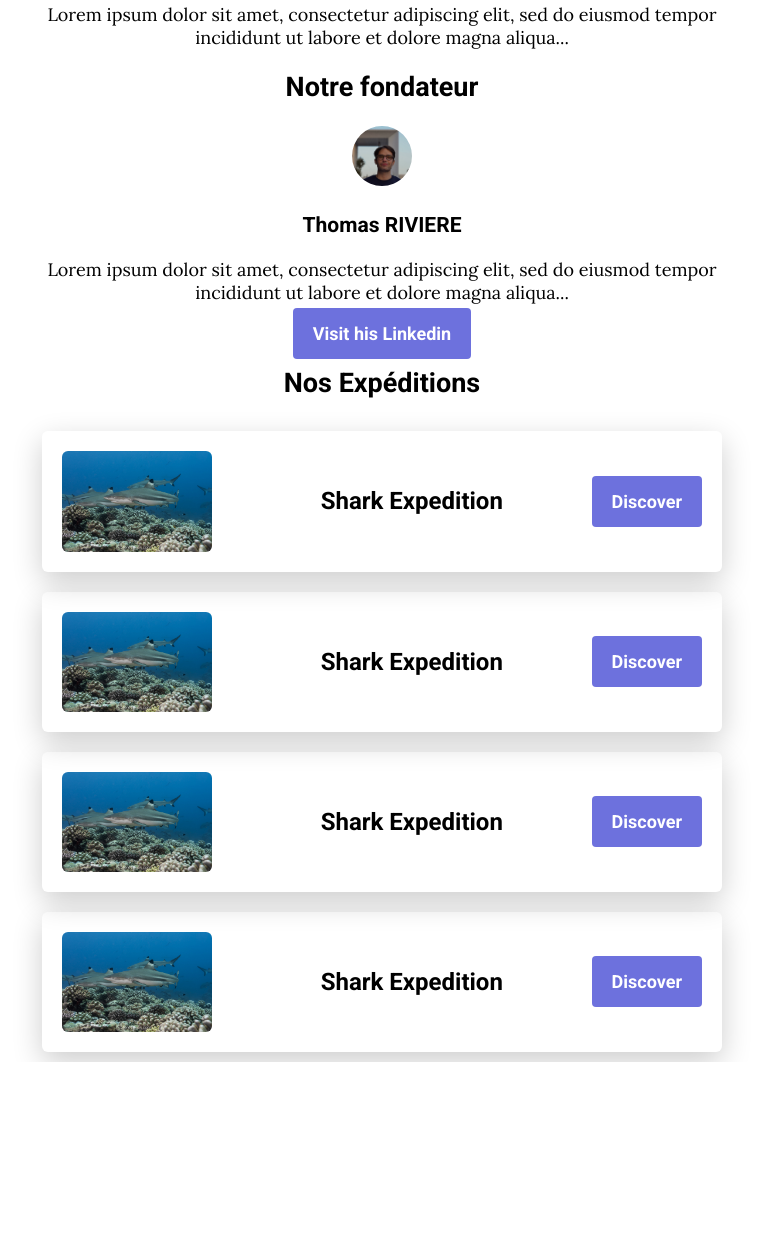
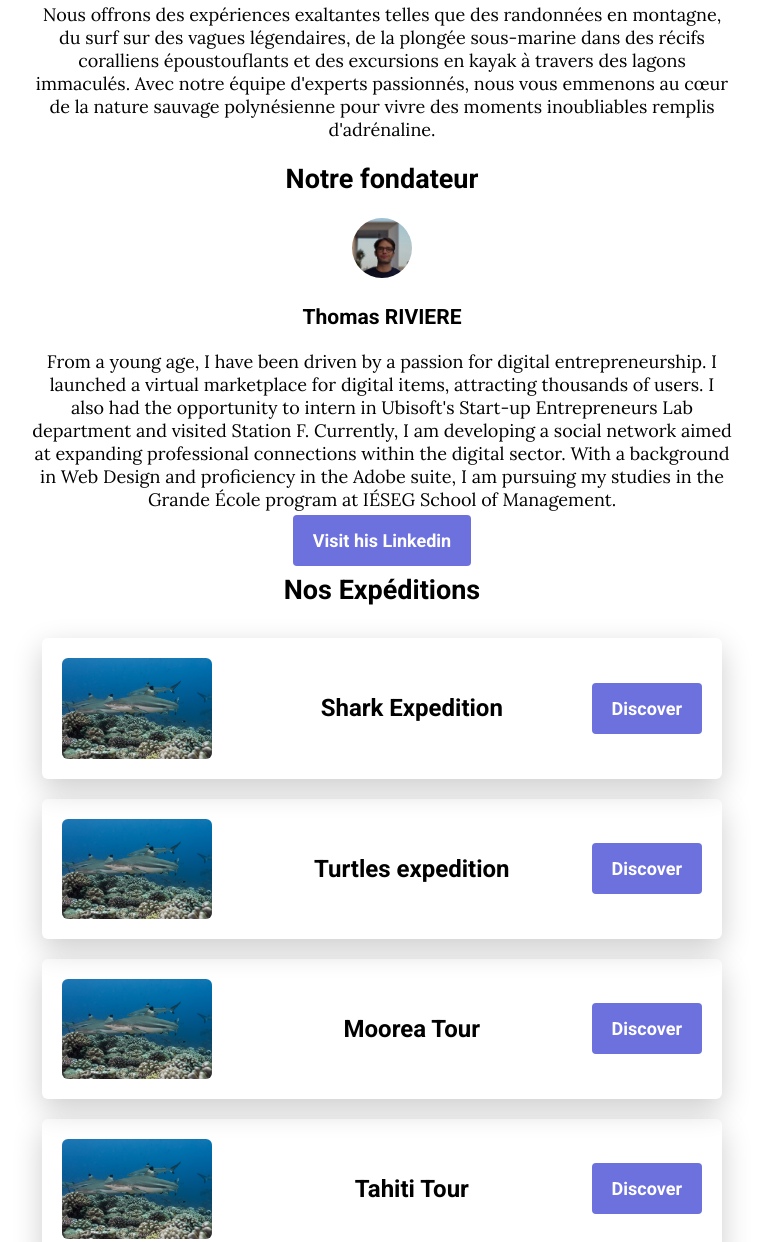
Before and after one commit to thomasrivi/startup-website, a plain HTML site: page index.html in a window 1280 px wide. Shown: the part 582-1824 px from the top of the page, without its empty margins (258-1021 px from the left). Before the commit the page ends 1644 px from the top, so only its background shows below. Drawn offline with Linux system fonts and the light colour scheme; a script that the page names is missing.

Commit message:
Update index.html

```diff
--- a/index.html
+++ b/index.html
@@ -16,14 +16,14 @@
 		<div id="target-section" class="container">
 			<h2>Notre Histoire</h2>
 			<p>
-				Lorem ipsum dolor sit amet, consectetur adipiscing elit, sed do eiusmod tempor incididunt ut labore et dolore magna aliqua...
+				Nous offrons des expériences exaltantes telles que des randonnées en montagne, du surf sur des vagues légendaires, de la plongée sous-marine dans des récifs coralliens époustouflants et des excursions en kayak à travers des lagons immaculés. Avec notre équipe d'experts passionnés, nous vous emmenons au cœur de la nature sauvage polynésienne pour vivre des moments inoubliables remplis d'adrénaline.
 			</p>
 
 			<h2>Notre fondateur</h2>
 			<img class="avatar" src="images/avatar.jpg" alt="Thomas RIVIERE">
 			<h3>Thomas RIVIERE</h3>
 			<p>
-				Lorem ipsum dolor sit amet, consectetur adipiscing elit, sed do eiusmod tempor incididunt ut labore et dolore magna aliqua...
+				From a young age, I have been driven by a passion for digital entrepreneurship. I launched a virtual marketplace for digital items, attracting thousands of users. I also had the opportunity to intern in Ubisoft's Start-up Entrepreneurs Lab department and visited Station F. Currently, I am developing a social network aimed at expanding professional connections within the digital sector. With a background in Web Design and proficiency in the Adobe suite, I am pursuing my studies in the Grande École program at IÉSEG School of Management.
 			</p>
 
 			<a href="#" class="btn-blue">Visit his Linkedin</a>
@@ -33,22 +33,22 @@
 				<div class="card">
 					<img src="images/shark.jpeg" alt="Shark expedition">
 					<h3>Shark Expedition</h3>
-					<a href="#" class="btn-blue">Discover</a>
+					<a href="https://www.nemozdiving.com/fr/" class="btn-blue">Discover</a>
 				</div>
 				<div class="card">
-					<img src="images/shark.jpeg" alt="Shark expedition">
-					<h3>Shark Expedition</h3>
-					<a href="#" class="btn-blue">Discover</a>
+					<img src="images/shark.jpeg" alt="Turtles expedition">
+					<h3>Turtles expedition</h3>
+					<a href="https://www.tahititourisme.fr/activites/plongee/especes-maritimes/tortues/" class="btn-blue">Discover</a>
 				</div>
 				<div class="card">
-					<img src="images/shark.jpeg" alt="Shark expedition">
-					<h3>Shark Expedition</h3>
-					<a href="#" class="btn-blue">Discover</a>
+					<img src="images/shark.jpeg" alt="Moorea Tour">
+					<h3>Moorea Tour</h3>
+					<a href="https://www.mooreamahanatours.com/fr/" class="btn-blue">Discover</a>
 				</div>
 				<div class="card">
-					<img src="images/shark.jpeg" alt="Shark expedition">
-					<h3>Shark Expedition</h3>
-					<a href="#" class="btn-blue">Discover</a>
+					<img src="images/shark.jpeg" alt="Tahiti Tour">
+					<h3>Tahiti Tour</h3>
+					<a href="https://www.tahititourisme.fr/sinitier-au-paddle/" class="btn-blue">Discover</a>
 				</div>
 			</div>
 		</div>
```
